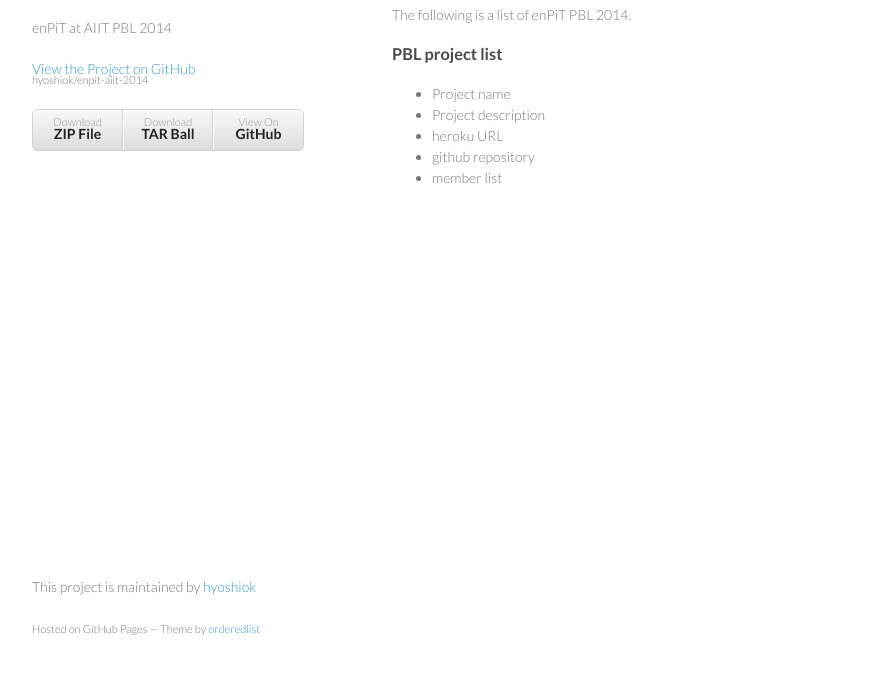
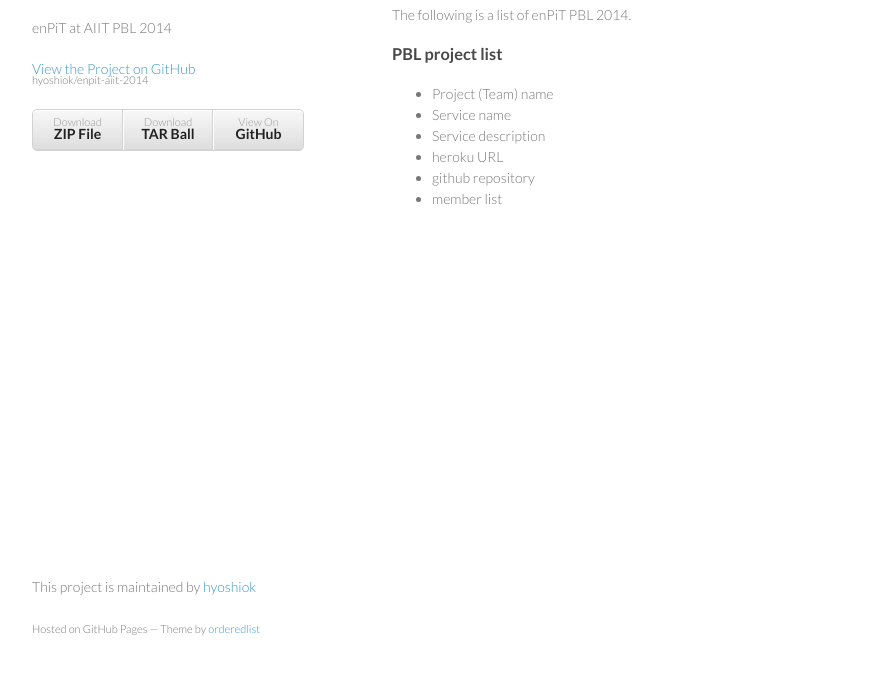
Before and after one commit to hyoshiok/enpit-aiit-2014, a plain HTML site: page index.html in a window 1280 px wide. Shown: the part 92-766 px from the top of the page, without its empty margins (178-1073 px from the left). Drawn offline with Linux system fonts and the light colour scheme.

```diff
--- a/index.html
+++ b/index.html
@@ -37,8 +37,9 @@
 <a name="pbl-project-list" class="anchor" href="#pbl-project-list"><span class="octicon octicon-link"></span></a>PBL project list</h3>
 
 <ul>
-<li>Project name</li>
-<li>Project description</li>
+<li>Project (Team) name</li>
+<li>Service name</li>
+<li>Service description</li>
 <li>heroku URL</li>
 <li>github repository</li>
 <li>member list</li>
--- a/params.json
+++ b/params.json
@@ -1 +1 @@
-{"name":"Enpit-aiit-2014","tagline":"enPiT at AIIT PBL 2014","body":"### Welcome enPiT at AIIT PBL (Project Based Learning) 2014 Pages.\r\n\r\nThe following is a list of enPiT PBL 2014.\r\n\r\n### PBL project list\r\n\r\n* Project name\r\n* Project description\r\n* heroku URL\r\n* github repository\r\n* member list","google":"","note":"Don't delete this file! It's used internally to help with page regeneration."}
+{"name":"Enpit-aiit-2014","tagline":"enPiT at AIIT PBL 2014","body":"### Welcome enPiT at AIIT PBL (Project Based Learning) 2014 Pages.\r\n\r\nThe following is a list of enPiT PBL 2014.\r\n\r\n### PBL project list\r\n\r\n* Project (Team) name\r\n* Service name\r\n* Service description\r\n* heroku URL\r\n* github repository\r\n* member list","google":"","note":"Don't delete this file! It's used internally to help with page regeneration."}
```
